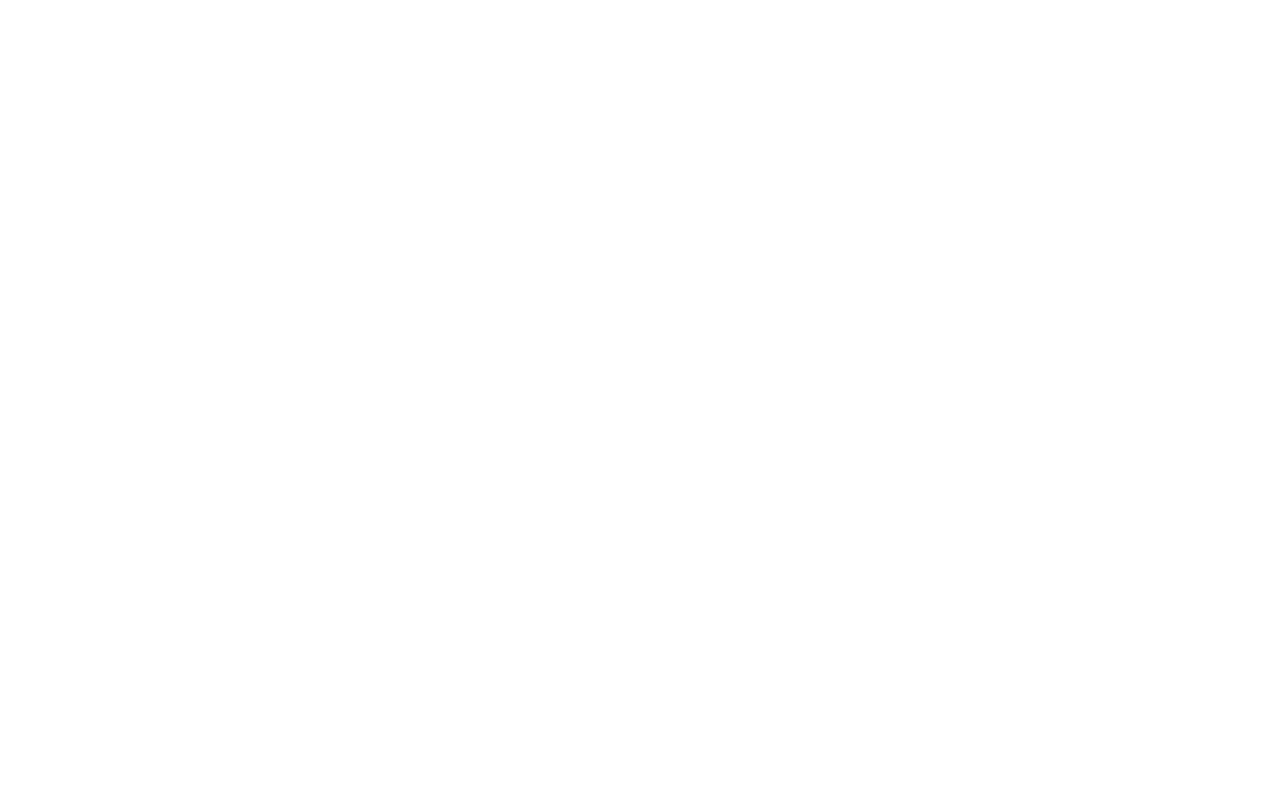
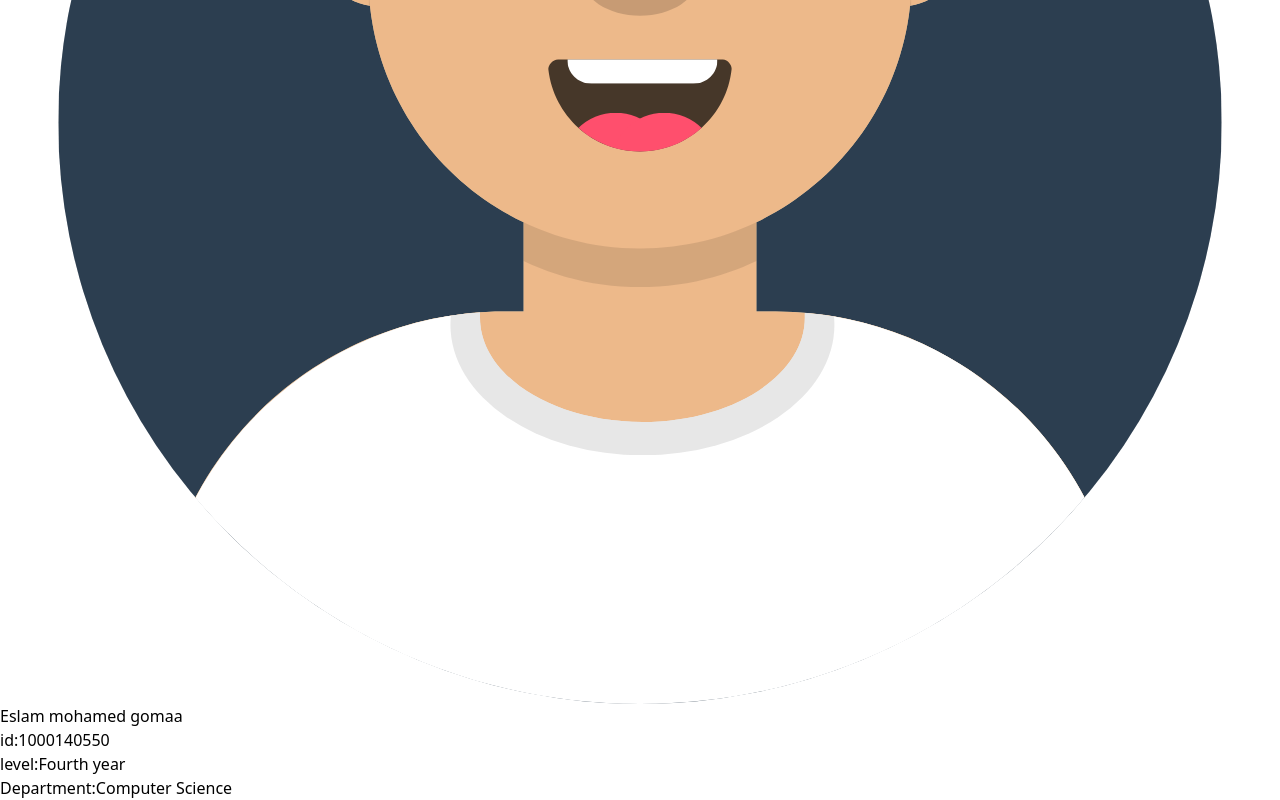
Before and after one commit to Eslam-Mohamed-G/student-portal, a React (Vite) app: page / in a window 1280 px wide. Shown: the part 6073-6873 px from the top of the page. Before the commit the page ends 5420 px from the top, so only its background shows below. Built offline with nearby package versions, Linux system fonts and the light colour scheme.

Commit message:
added home page

```diff
--- a/src/App.jsx
+++ b/src/App.jsx
@@ -4,8 +4,11 @@
 import './i18n';
 import { Outlet, RouterProvider, createBrowserRouter } from 'react-router-dom'
 import Layout from './Components/layout/Layout'
+import Profile from './Components/2_home/Profile';
 const routs = createBrowserRouter([
-  {path: '', element: <Layout/>, children: []}
+  {path: '', element: <Layout/>, children: [
+    {index:true, element: <Profile/>}
+  ]}
 ])
 
 function App() {
--- a/src/Components/1_sidebar/SideBar.jsx
+++ b/src/Components/1_sidebar/SideBar.jsx
@@ -53,7 +53,7 @@
                 <nav className='mt-4 flex-1'>
                     <ul className='text-center transition-all duration-300'>
                         <li className='hover:text-white transition-all duration-200'>
-                            <NavLink className={`flex gap-2 h-12 items-center ${isOpen ? "ps-4": "justify-center"} md:justify-start md:ps-4 hover:bg-[#3b9dd4] cursor-pointer rounded-3xl transition-all duration-200`}>
+                            <NavLink to={'/'} onClick={() => { handleMenu() }} className={`flex gap-2 h-12 items-center ${isOpen ? "ps-4": "justify-center"} md:justify-start md:ps-4 hover:bg-[#3b9dd4] cursor-pointer rounded-3xl transition-all duration-200`}>
                                 <svg class="w-6 h-6 text-white" aria-hidden="true" xmlns="http://www.w3.org/2000/svg" fill="none" viewBox="0 0 18 20">
                                     <path stroke="currentColor" stroke-linecap="round" stroke-linejoin="round" stroke-width="2" d="M4 4H1m3 4H1m3 4H1m3 4H1m6.071.286a3.429 3.429 0 1 1 6.858 0M4 1h12a1 1 0 0 1 1 1v16a1 1 0 0 1-1 1H4a1 1 0 0 1-1-1V2a1 1 0 0 1 1-1Zm9 6.5a2.5 2.5 0 1 1-5 0 2.5 2.5 0 0 1 5 0Z" />
                                 </svg>
--- /dev/null
+++ b/src/Components/2_home/Profile.jsx
@@ -0,0 +1,22 @@
+import React from 'react'
+import avatar from "../../assets/avataaars.svg"
+
+function Profile() {
+    return (
+        <div className='container '>
+            <div className=' md:px-5'>
+                <div className="flex flex-col items-center bg-[#b5c2cf] border border-gray-200 rounded-2xl shadow-sm md:flex-row md:max-w-xl">
+                    <img className="object-cover w-48" src={avatar} alt='personal-img' />
+                    <div className="flex flex-col justify-between p-4 leading-normal">
+                        <h5 className="mb-2 text-2xl font-bold tracking-tight text-[#153e6a]">Eslam mohamed gomaa</h5>
+                        <p className="mb-3 font-normal text-[#153e6a]">id:1000140550</p>
+                        <p className="mb-3 font-normal text-[#153e6a]">level:Fourth year</p>
+                        <p className="mb-3 font-normal text-[#153e6a]">Department:Computer Science</p>
+                    </div>
+                </div>
+            </div>
+        </div>
+    )
+}
+
+export default Profile
--- a/src/Components/layout/Layout.jsx
+++ b/src/Components/layout/Layout.jsx
@@ -8,7 +8,7 @@
             <div className=''>
                 <SideBar />
             </div>
-            <div className='flex-1'>
+            <div className='flex-1 h-screen'>
                 <Outlet />
             </div>
         </div>
```
